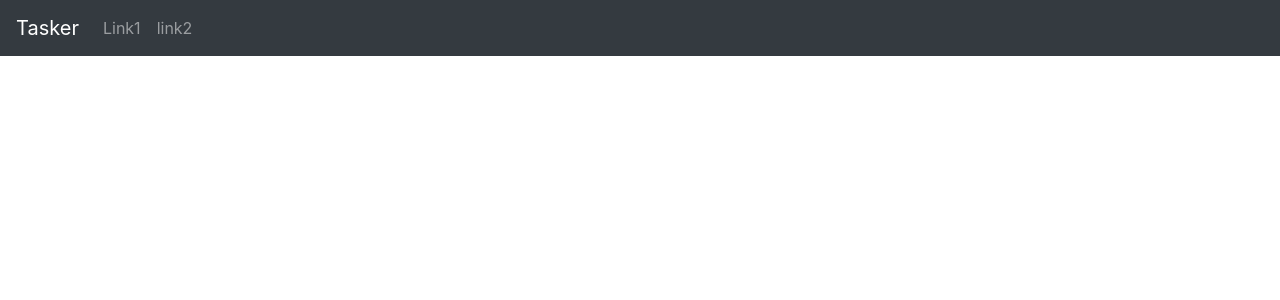
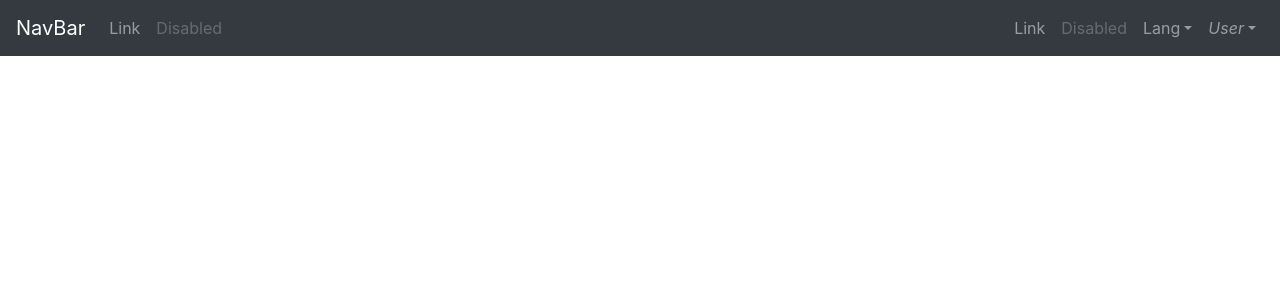
Before and after one commit to LucianoNeimark/tasker, a Vue app: page / in a window 1280 px wide. Shown: the top 300 px of the page. Built offline with nearby package versions, Linux system fonts and the light colour scheme.

Commit message:
Bootstrap navBar
Right aligned items

```diff
--- a/src/components/navBar.vue
+++ b/src/components/navBar.vue
@@ -1,25 +1,62 @@
 <template>
   <div class="navBar">
-	<b-navbar toggleable="md" type="dark" variant="dark" sticky="true" class="navBar">
+	<b-navbar toggleable="md" type="dark" variant="dark">
 
   <b-navbar-toggle target="nav_collapse"></b-navbar-toggle>
 
-  <b-navbar-brand href="#">Tasker</b-navbar-brand>
+  <b-navbar-brand href="#">NavBar</b-navbar-brand>
 
   <b-collapse is-nav id="nav_collapse">
 
     <b-navbar-nav>
-      <b-nav-item href="#">Link1</b-nav-item>
-      <b-nav-item href="#">link2</b-nav-item>
+      <b-nav-item href="#">Link</b-nav-item>
+      <b-nav-item href="#" disabled>Disabled</b-nav-item>
+    </b-navbar-nav>
+
+    <!-- Right aligned nav items -->
+    <b-navbar-nav class="ml-auto">
+
+    <b-navbar-nav>
+      <b-nav-item href="#">Link</b-nav-item>
+      <b-nav-item href="#" disabled>Disabled</b-nav-item>
+    </b-navbar-nav>
+
+      <b-nav-item-dropdown text="Lang" right>
+        <b-dropdown-item href="#">EN</b-dropdown-item>
+        <b-dropdown-item href="#">ES</b-dropdown-item>
+        <b-dropdown-item href="#">RU</b-dropdown-item>
+        <b-dropdown-item href="#">FA</b-dropdown-item>
+      </b-nav-item-dropdown>
+
+      <b-nav-item-dropdown right>
+        <!-- Using button-content slot -->
+        <template slot="button-content">
+          <em>User</em>
+        </template>
+        <b-dropdown-item href="#">Profile</b-dropdown-item>
+        <b-dropdown-item href="#">Signout</b-dropdown-item>
+      </b-nav-item-dropdown>
     </b-navbar-nav>
 
   </b-collapse>
 </b-navbar>
+
 </div>
 </template>
 
 <script>
+	 export default {
+  name: 'navBar', // nombre del componente
+  data () {
+    return {
 
+    }
+  },
+  methods:
+  {
+
+  }
+}
 
 </script>
 
```
